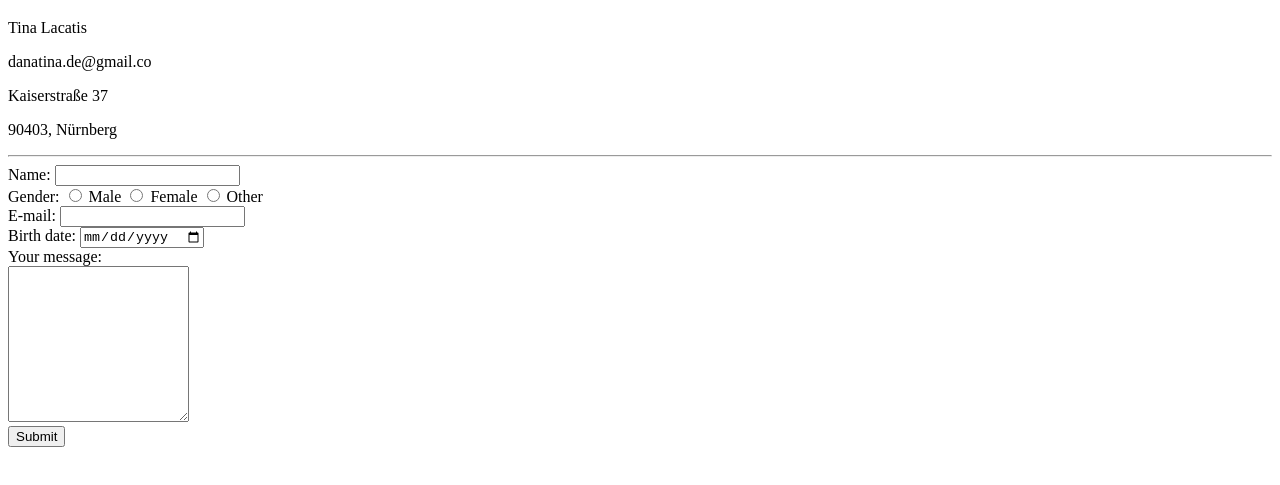
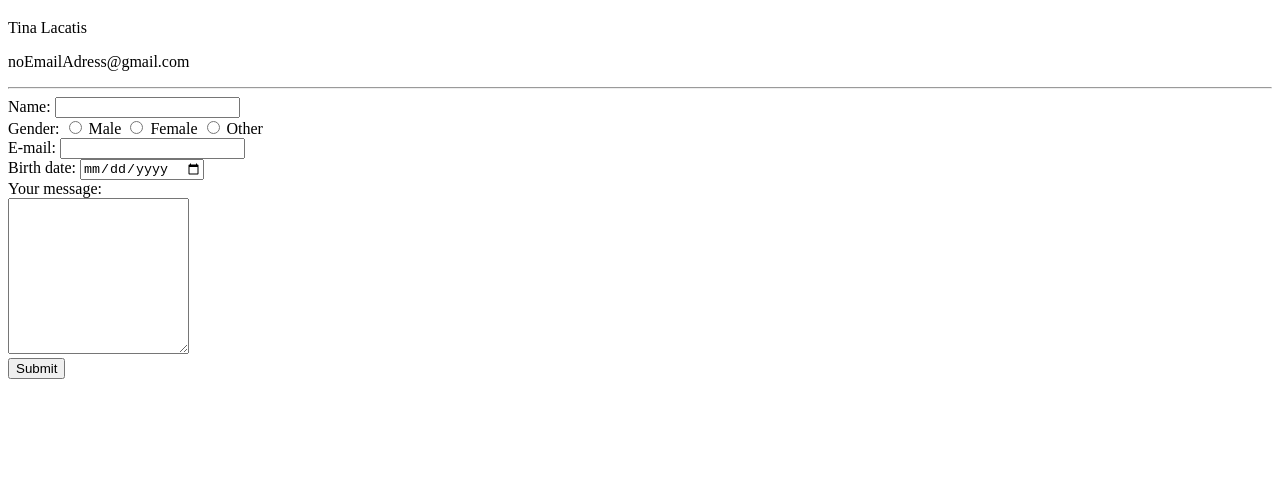
Before and after one commit to TinaLacatis/CV, a plain HTML site: page contact.html in a window 1280 px wide. Shown: the part 61-546 px from the top of the page. Drawn offline with Linux system fonts and the light colour scheme.

Commit message:
contact details

```diff
--- a/contact.html
+++ b/contact.html
@@ -9,11 +9,9 @@
 <body>
   <h1> My contact details</h1>
   <p>Tina Lacatis</p>
-  <p>danatina.de@gmail.co</p>
-  <p>Kaiserstraße 37</p>
-  <p>90403, Nürnberg</p>
+  <p>noEmailAdress@gmail.com</p>
   <hr>
-  <form action="mailto:danatina.dt@gmail.com" method="post" enctype="text/plain">
+  <form action="mailto:noEmailAdress@gmail.com" method="post" enctype="text/plain">
     <label>Name:</label>
     <input type="text" name="name">
     <br>
```
